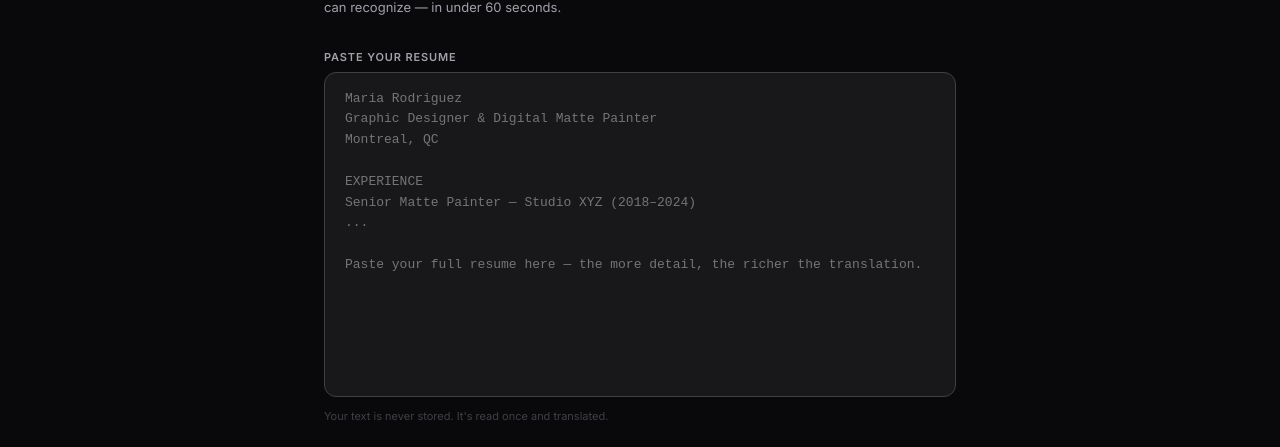
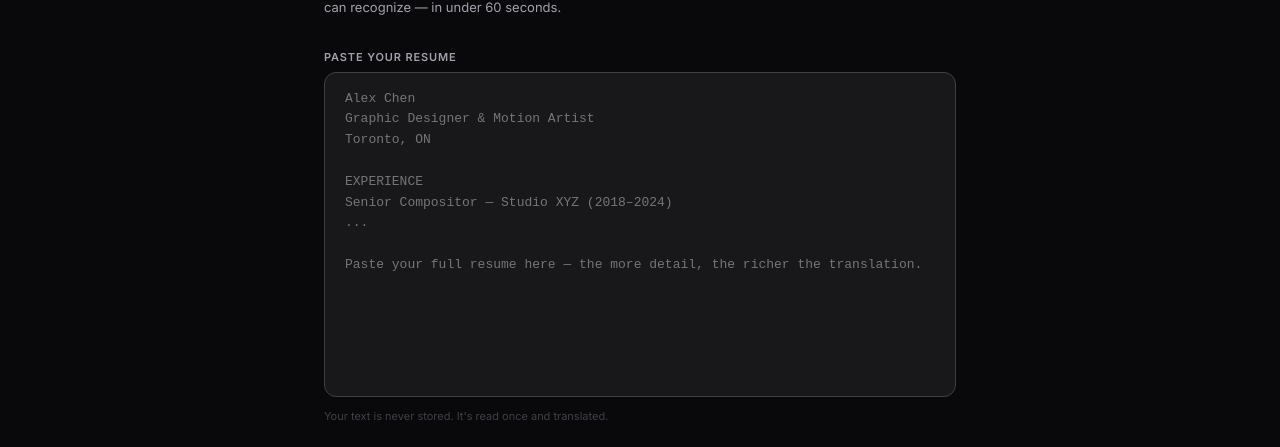
Before and after one commit to MaryRod0801/surface-mvp, a Next.js app: page / in a window 1280 px wide. Shown: the part 213-660 px from the top of the page. Built offline with nearby package versions, Linux system fonts and the light colour scheme.

Commit message:
Generalize placeholder name

```diff
--- a/pages/index.js
+++ b/pages/index.js
@@ -208,7 +208,7 @@ export default function Home() {
               <textarea
                 style={{ ...s.textarea, borderColor: resumeText.trim() ? '#52525b' : '#3f3f46' }}
                 rows={14}
-                placeholder={`Maria Rodriguez\nGraphic Designer & Digital Matte Painter\nMontreal, QC\n\nEXPERIENCE\nSenior Matte Painter — Studio XYZ (2018–2024)\n...\n\nPaste your full resume here — the more detail, the richer the translation.`}
+                placeholder={`Alex Chen\nGraphic Designer & Motion Artist\nToronto, ON\n\nEXPERIENCE\nSenior Compositor — Studio XYZ (2018–2024)\n...\n\nPaste your full resume here — the more detail, the richer the translation.`}
                 value={resumeText}
                 onChange={e => setResumeText(e.target.value)}
               />
```
